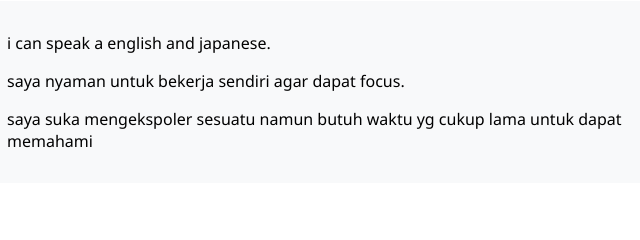
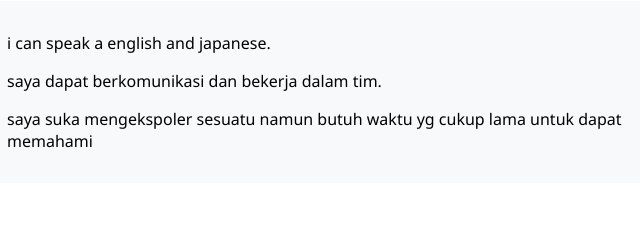
Before and after one commit to CloudDYSxMEIDYS/OreNoCV, a plain HTML site: page index.html in a window 1280 px wide. Shown: the part 405-645 px from the top of the page, 495-1135 px from the left. Drawn offline with Linux system fonts and the light colour scheme.

Commit message:
refisi katane wok

```diff
--- a/index.html
+++ b/index.html
@@ -58,7 +58,7 @@
                 <h2><i class="fas fa-briefcase"></i>FUN FACT About my self</h2>
                 <div class="job">
                     <p>i can speak a english and japanese.</p>
-                     <p>saya nyaman untuk bekerja sendiri agar dapat focus.</p>
+                     <p>saya dapat berkomunikasi dan bekerja dalam tim.</p>
                      <p> saya suka mengekspoler sesuatu namun butuh waktu yg cukup lama untuk dapat memahami </p>
                 </div>
             </section>
```
